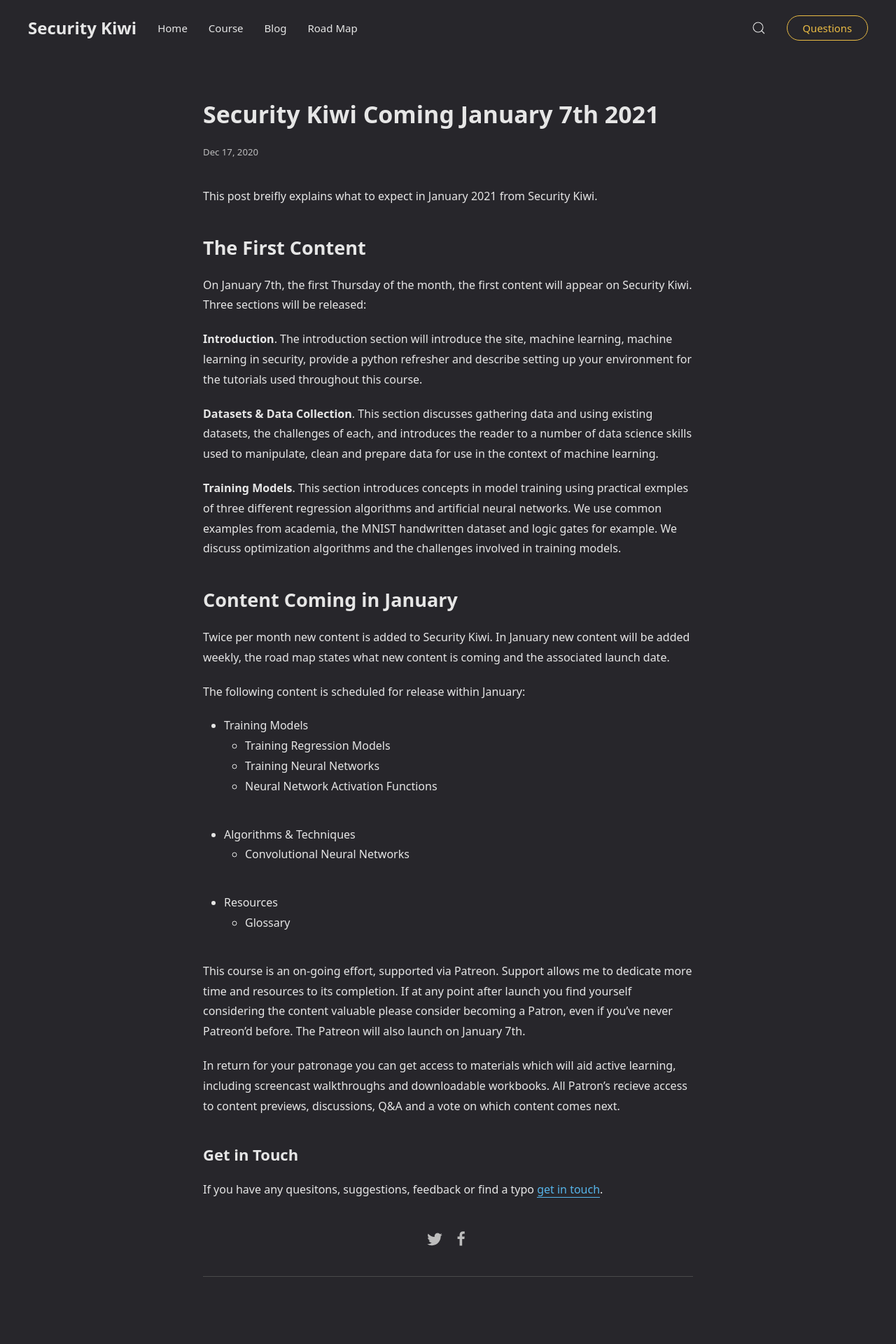
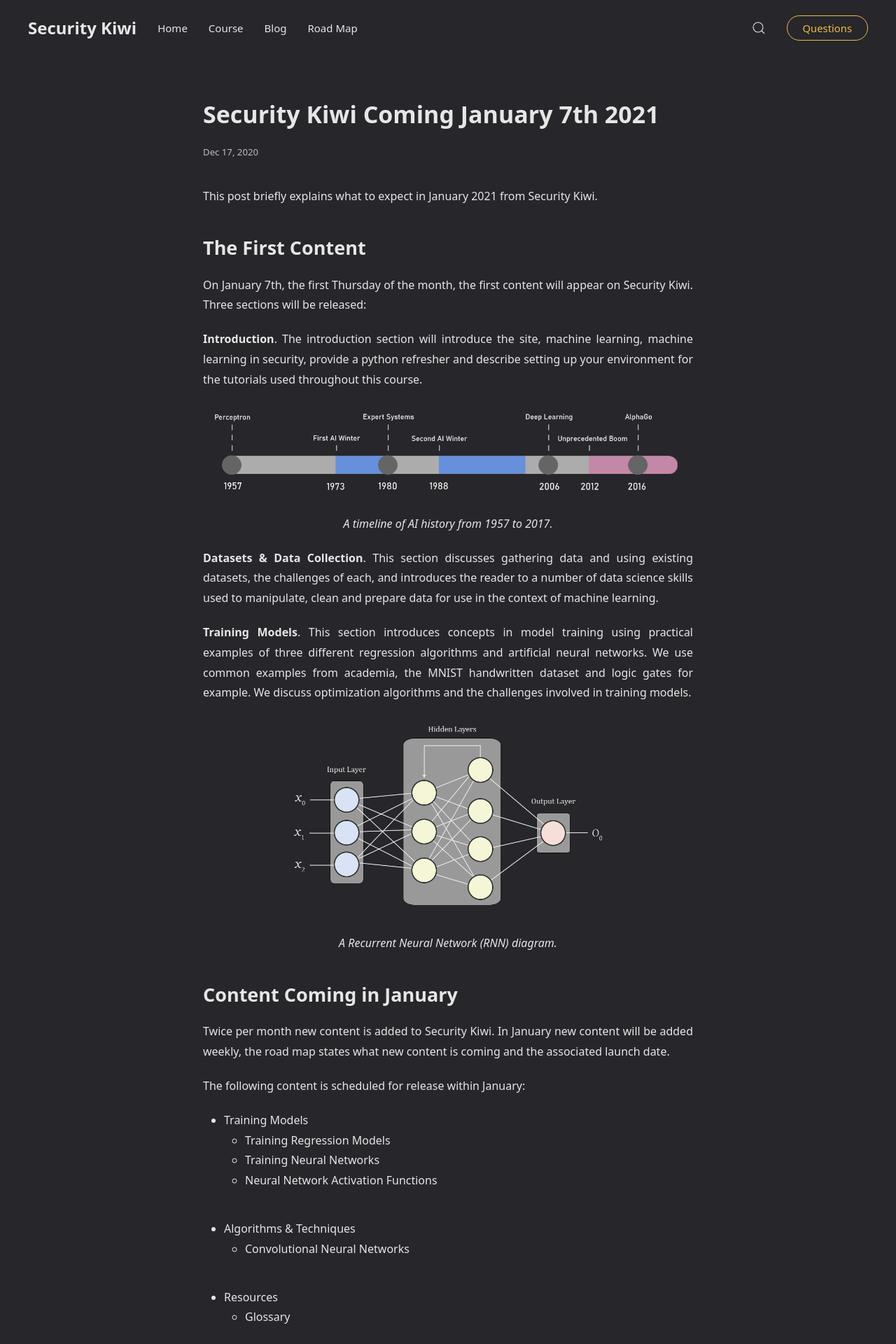
Before and after one commit to securitykiwi/securitykiwi.github.io, a Jekyll site: the page built from _posts/2020-12-17-coming-on-january-7-2021.md, in a window 1280 px wide. Shown: the top 1920 px of the page at 70% size. Built offline with Jekyll 4.4.1, drawn with Linux system fonts in a browser that asks for light colours; nearby versions of some CDN libraries; some of the changed text lies outside the part shown.

Commit message:
Updated first post

```diff
--- a/_posts/2020-12-17-coming-on-january-7-2021.md
+++ b/_posts/2020-12-17-coming-on-january-7-2021.md
@@ -4,7 +4,9 @@
 categories: [news]
 ---
 
-This post breifly explains what to expect in January 2021 from Security Kiwi.
+<style>p {text-align: justify;}</style>
+
+This post briefly explains what to expect in January 2021 from Security Kiwi.
 
 ## The First Content
 
@@ -12,9 +14,18 @@
 
 **Introduction**. The introduction section will introduce the site, machine learning, machine learning in security, provide a python refresher and describe setting up your environment for the tutorials used throughout this course.
 
+<div style="text-align:center;"><img src="/assets/images/ai-history-timeline.png" alt="A timeline of the history of AI from the perceptron to AlphaGo, roughly 1957 to 2017." style="width:700px;"/></div>
+
+<p style="text-align: center; font-style: italic;">A timeline of AI  history from 1957 to 2017.</p>
+
 **Datasets & Data Collection**. This section discusses gathering data and using existing datasets, the challenges of each, and introduces the reader to a number of data science skills used to manipulate, clean and prepare data for use in the context of machine learning.
 
-**Training Models**. This section introduces concepts in model training using practical exmples of three different regression algorithms and artificial neural networks. We use common examples from academia, the MNIST handwritten dataset and logic gates for example. We discuss optimization algorithms and the challenges involved in training models.
+**Training Models**. This section introduces concepts in model training using practical examples of three different regression algorithms and artificial neural networks. We use common examples from academia, the MNIST handwritten dataset and logic gates for example. We discuss optimization algorithms and the challenges involved in training models.
+
+<div style="text-align:center;"><img src="/assets/images/recurrent-neural-network.png" alt="A diagram of a Recurrent Neural Network." style="width:500px;"/></div>
+
+<p style="text-align: center; font-style: italic;">A Recurrent Neural Network (RNN) diagram.</p>
+
 
 ## Content Coming in January
 
@@ -35,6 +46,16 @@
 
 In return for your patronage you can get access to materials which will aid active learning, including screencast walkthroughs and downloadable workbooks. All Patron's recieve access to content previews, discussions, Q&A and a vote on which content comes next.
 
+## Projects
+
+Once we have built a foundation, we can move onto more intermediate and advanced topics. These topics include projects. The first project we will work on is an email malware collection system. Projects are defined by useful real-world scenarios. Here, we wish to collect potentially malicious attachments from spam email and analyse them later (we won't actually any analysis during the project).
+
+<div style="text-align:center;"><img src="/assets/images/email-malware-system-design-models.png" alt="." style="width:700px;"/></div>
+
+<p style="text-align: center; font-style: italic;">Beta diagram of an email malware collection system we build eventually (coming soon).</p>
+
+This is a valuable small project, as we collect potentially new malicious payloads. The value can change depending on how we deploy our project seed email. If we create a professional looking company website, with an open staff directory, our campaign has the potential to be targeted by criminal groups and other interesting individuals, disseminating more interesting payloads. This may require us to reorientate our project focus - parsing spam email is different to parsing targeted malicious emails. We'll work through these challenges during the project.
+
 ### Get in Touch
 
 If you have any quesitons, suggestions, feedback or find a typo <a href="/contact" target="_blank">get in touch</a>.
```
Also changed, not shown: 4 other files.
